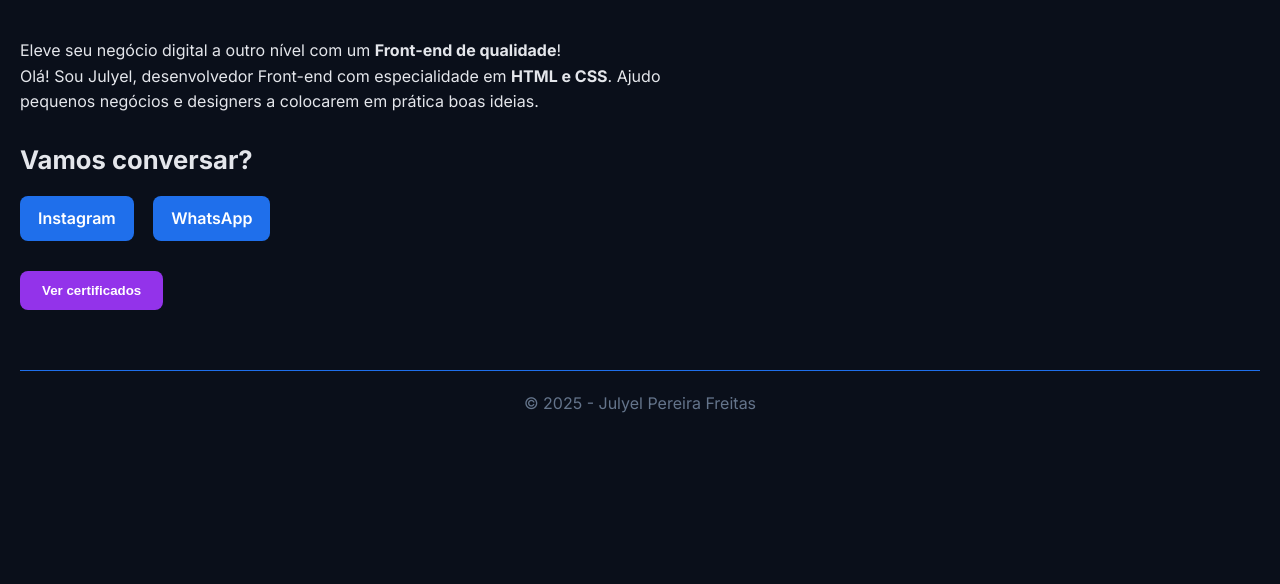
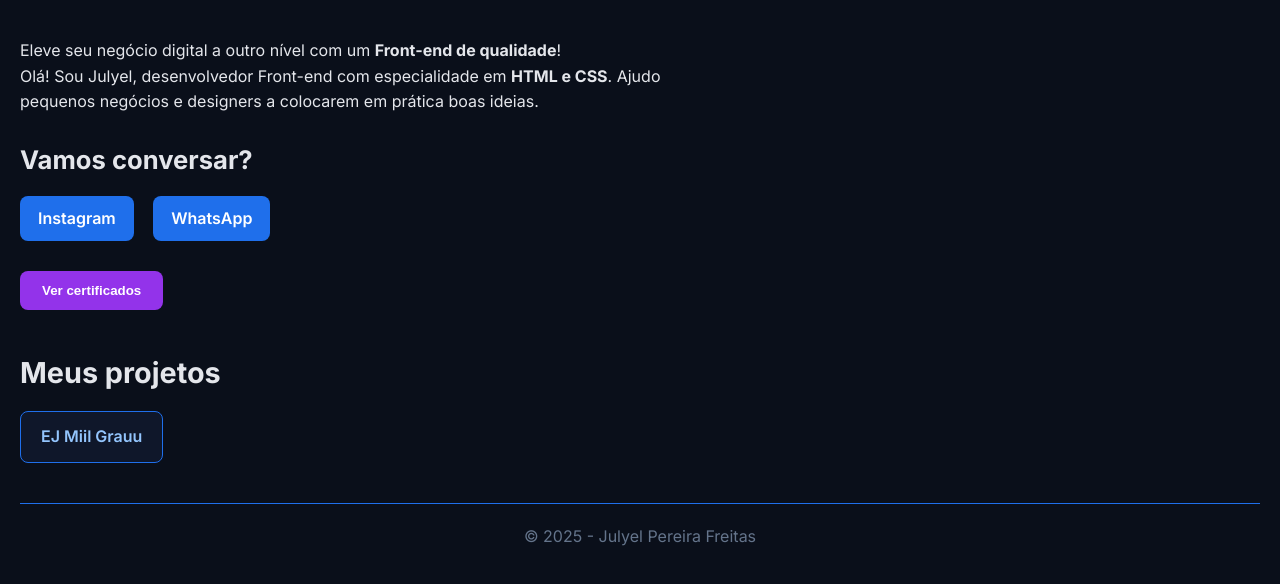
Before and after one commit to julyel-dev/Portfolio, a plain HTML site: page index.html in a window 1280 px wide. Shown: the part 108-692 px from the top of the page. Drawn offline with Linux system fonts and the light colour scheme.

Commit message:
Update index.html

```diff
--- a/index.html
+++ b/index.html
@@ -133,7 +133,7 @@
             box-shadow: 0px 0px 25px rgba(31, 111, 235, 0.3);
         }
 
-        /* CORREÇÃO: GRID DE 3 COLUNAS + IMAGEM COMPLETA */
+        /* GRID DE CERTIFICADOS */
         .lista-certificados {
             display: grid;
             grid-template-columns: repeat(3, 1fr);
@@ -168,8 +168,36 @@
             background: #3b82f6;
         }
 
+        /* PROJETOS */
+        .projects {
+            margin-top: 40px;
+        }
+
+        .projects h1 {
+            font-size: 1.8rem;
+            margin-bottom: 15px;
+        }
+
+        .pj-link {
+            display: inline-block;
+            padding: 12px 20px;
+            background: #0f172a;
+            color: #93c5fd;
+            border: 1px solid #1f6feb;
+            border-radius: 8px;
+            text-decoration: none;
+            font-weight: 600;
+            transition: all 0.3s ease;
+        }
+
+        .pj-link:hover {
+            background: #1e293b;
+            transform: translateY(-2px);
+            color: #ffffff;
+        }
+
         footer {
-            margin-top: 60px;
+            margin-top: 40px;
             padding: 20px 0;
             text-align: center;
             border-top: 1px solid #1f6feb;
@@ -214,13 +242,25 @@
                 <h2>Meus Certificados</h2>
 
                 <ul class="lista-certificados">
-                <img src="https://i.im.ge/2025/11/24/4IMdra.Captura-de-Tela-2.png" alt="Captura de Tela 2" border="0"></a>
-                <img src="https://i.im.ge/2025/11/24/4IMdra.Captura-de-Tela-2.png" alt="Captura de Tela 2" border="0"></a>
+                    <li><img src="https://i.im.ge/2025/11/24/4IMdra.Captura-de-Tela-2.th.png"></li>
+                    <li><img src="https://i.im.ge/2025/11/24/4IMdra.Captura-de-Tela-2.th.png"></li>
+                    <li><img src="https://i.im.ge/2025/11/24/4IMdra.Captura-de-Tela-2.th.png"></li>
                 </ul>
 
                 <button class="btn-close" onclick="closePopup()">Fechar</button>
             </div>
         </div>
+
+        <!-- PROJETOS -->
+        <section class="projects">
+            <h1>Meus projetos</h1>
+
+            <a class="pj-link"
+               href="https://julyel-dev.github.io/ej-mill-grauu/"
+               target="_blank">
+                EJ Miil Grauu
+            </a>
+        </section>
 
     </main>
 
```
